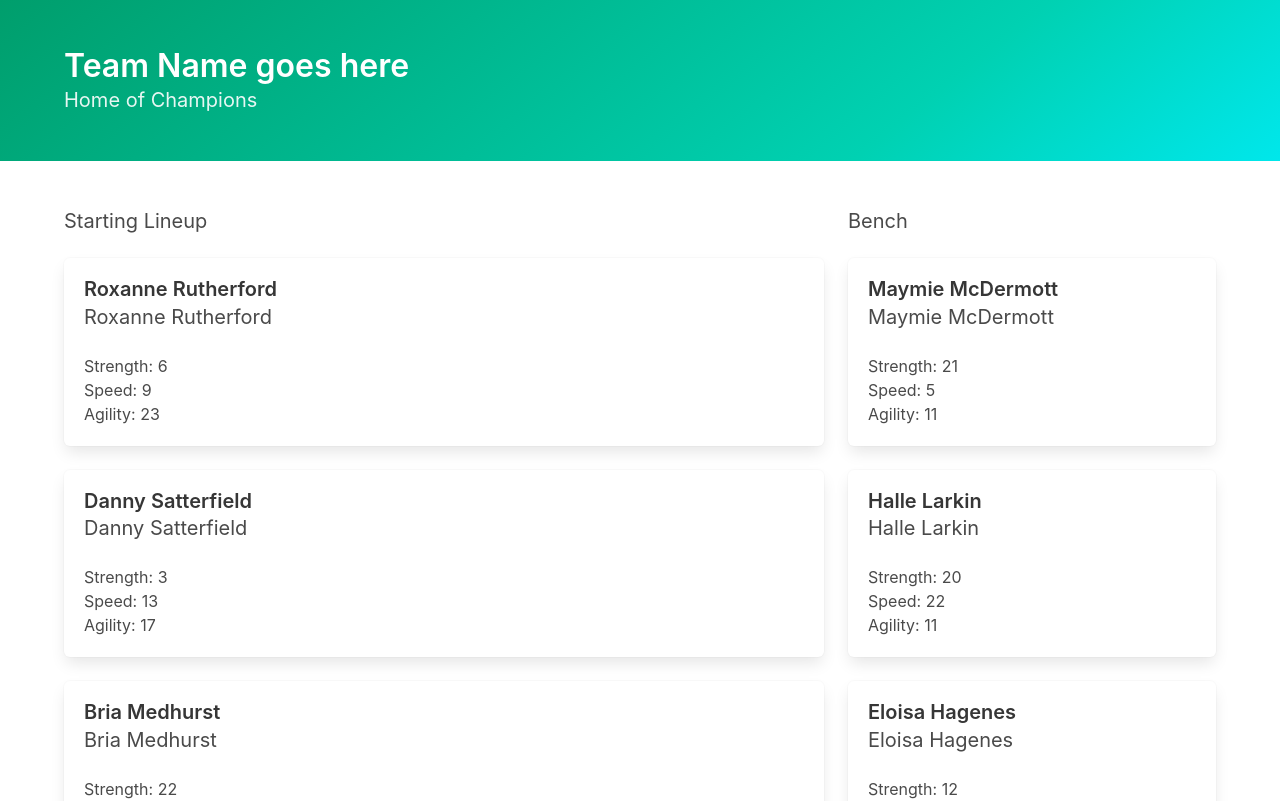
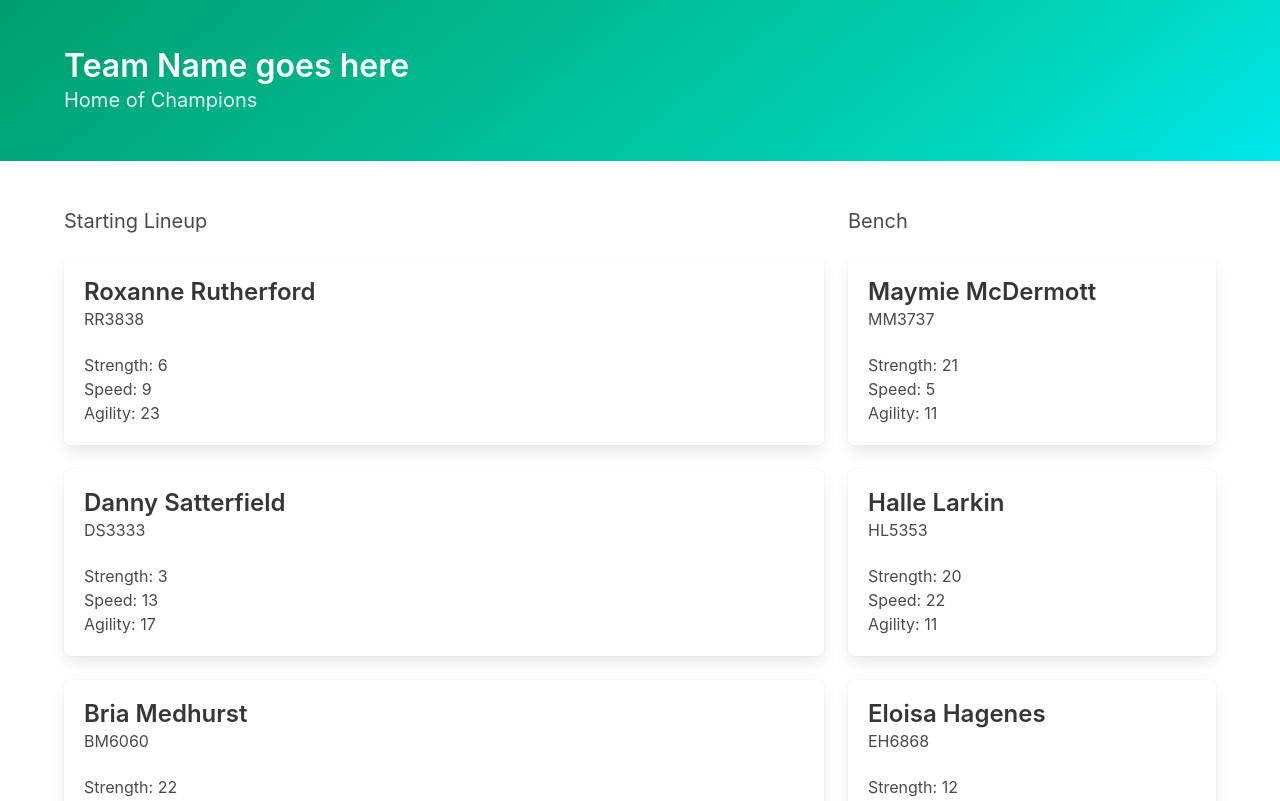
Before and after one commit to k1bs/stack-sports-challenge, a React (Create React App) app: page / in a window 1280 px wide. Shown: the top 801 px of the page. Built offline with nearby package versions, Linux system fonts and the light colour scheme.

Commit message:
implement alphanumeric generator

```diff
--- a/src/components/Player.jsx
+++ b/src/components/Player.jsx
@@ -3,8 +3,8 @@ import React from 'react'
 const Player = (props) => {
   return (
     <article className='is-child box'>
-      <h5 className='title is-5'>{props.player.firstName} {props.player.lastName}</h5>
-      <h5 className='subtitle is-5'>{props.player.firstName} {props.player.lastName}</h5>
+      <h4 className='title is-4'>{props.player.firstName} {props.player.lastName}</h4>
+      <h6 className='subtitle is-6'>{props.player.alphaNumeric}</h6>
       <p>Strength: {props.player.scores.strength}</p>
       <p>Speed: {props.player.scores.speed}</p>
       <p>Agility: {props.player.scores.agility}</p>
--- a/src/components/RosterContainer.jsx
+++ b/src/components/RosterContainer.jsx
@@ -21,14 +21,18 @@ class RosterContainer extends Component {
     let newRoster = []
     let firstNameArray = genHelpers.firstNameGen()
     let lastNameArray = genHelpers.lastNameGen()
-    let scoreArray = genHelpers.scoreGen()
+    let {scoreArray, sumArray} = genHelpers.scoreGen()
     for (let i = 0; i < 15; i++) {
+      let alphaNumeric = `${firstNameArray[i].charAt(0)}${lastNameArray[i].charAt(0)}`
+      let numbers = parseInt(sumArray[i])
+      alphaNumeric = alphaNumeric + numbers + numbers
       let startingStatus = i < 10
       newRoster.push({
         firstName: firstNameArray[i],
         lastName: lastNameArray[i],
         scores: scoreArray[i],
-        startingStatus
+        startingStatus,
+        alphaNumeric
       })
     }
     this.setState({
--- a/src/helpers/gen-helpers.js
+++ b/src/helpers/gen-helpers.js
@@ -60,7 +60,10 @@ genHelpers.scoreGen = () => {
     }
   }
   generator()
-  return scoreArray
+  return {
+    scoreArray,
+    sumArray
+  }
 }
 
 export default genHelpers
```
